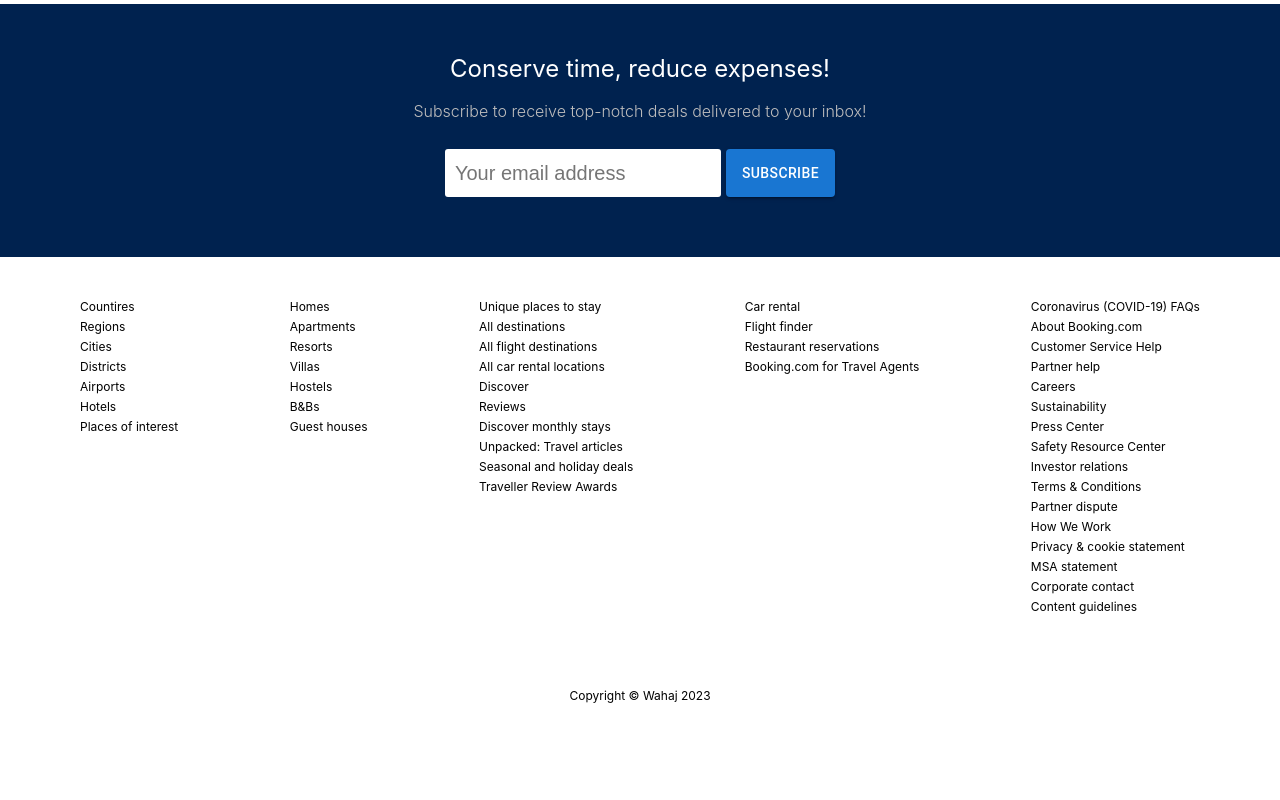
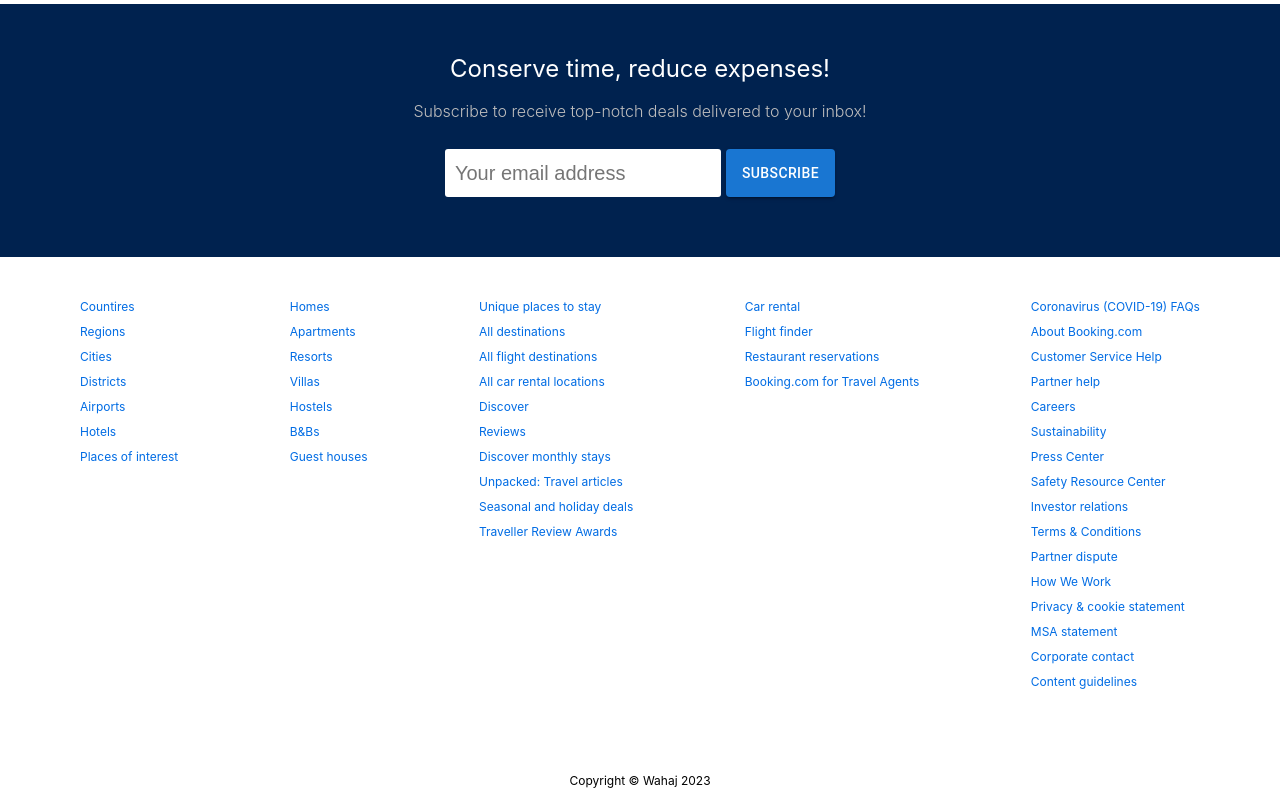
Before and after one commit to Wahaj-Ali/MERNStay, a React (Create React App) app in the folder client/: page / in a window 1280 px wide. Shown: the part 1483-2283 px from the top of the page. Before the commit the page ends 2198 px from the top, so only its background shows below. Built offline with nearby package versions, Linux system fonts and the light colour scheme; the HTML template or start-up script is replaced by a standard one.

Commit message:
Update Footer.css

```diff
--- a/client/src/components/Footer/Footer.css
+++ b/client/src/components/Footer/Footer.css
@@ -16,8 +16,18 @@
 
 .fList {
   list-style: none;
-  gap: 5px;
+  /* gap: 5px;
   display: flex;
-  flex-direction: column;
+  flex-direction: column; */
   padding: 0;
 }
+
+.fLIstItem {
+  margin-bottom: 10px;
+  color: #006ce4;
+  cursor: pointer;
+}
+
+.fLIstItem:hover {
+  color: #bc5b01;
+}
```
